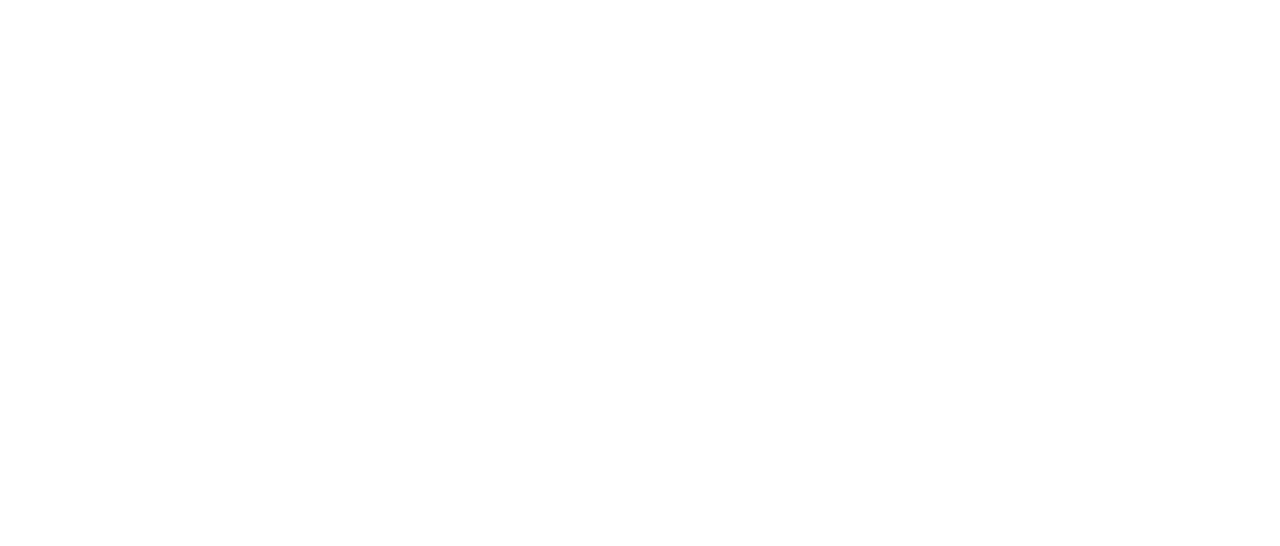
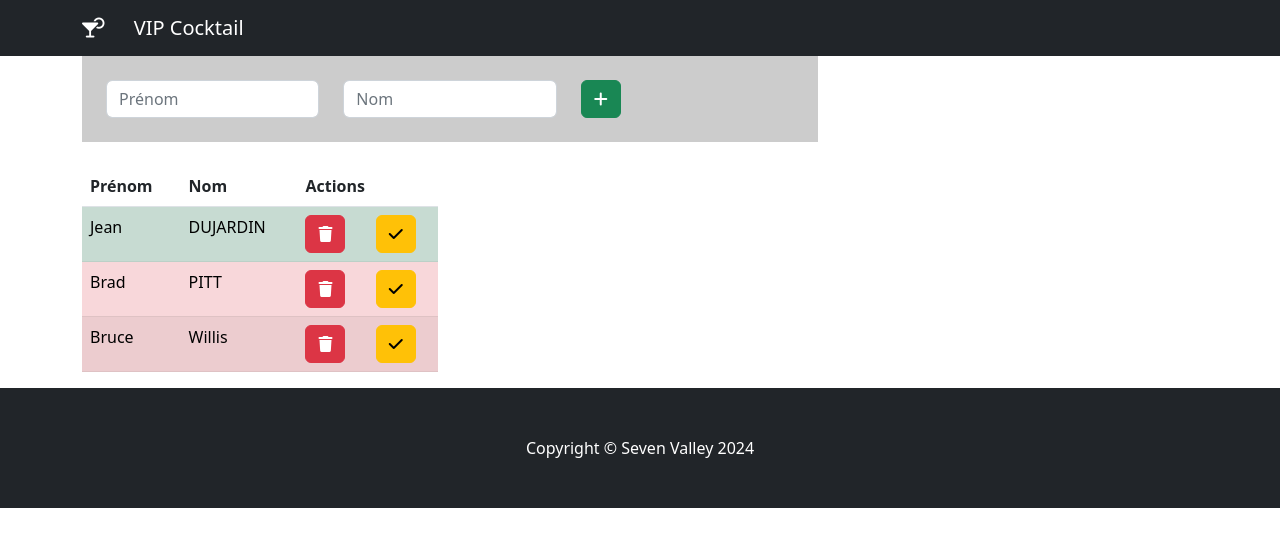
Before and after one commit to Jeremie-pires/javascript, a plain HTML site: page tp vip/index.html in a window 1280 px wide. Drawn offline with nearby package versions, Linux system fonts and the light colour scheme.

Commit message:
début tp vip

```diff
--- a/tp vip/index.html
+++ b/tp vip/index.html
@@ -0,0 +1,138 @@
+<!DOCTYPE html>
+<html lang="en">
+  <head>
+    <meta charset="UTF-8" />
+    <meta http-equiv="X-UA-Compatible" content="IE=edge" />
+    <meta name="viewport" content="width=device-width, initial-scale=1.0" />
+    <title>Vip Cocktail</title>
+    <link
+      rel="stylesheet"
+      href="https://cdnjs.cloudflare.com/ajax/libs/font-awesome/6.4.0/css/all.min.css"
+      integrity="sha512-iecdLmaskl7CVkqkXNQ/ZH/XLlvWZOJyj7Yy7tcenmpD1ypASozpmT/E0iPtmFIB46ZmdtAc9eNBvH0H/ZpiBw=="
+      crossorigin="anonymous"
+      referrerpolicy="no-referrer"
+    />
+    <link
+      href="https://cdn.jsdelivr.net/npm/bootstrap@5.2.3/dist/css/bootstrap.min.css"
+      rel="stylesheet"
+      integrity="sha384-rbsA2VBKQhggwzxH7pPCaAqO46MgnOM80zW1RWuH61DGLwZJEdK2Kadq2F9CUG65"
+      crossorigin="anonymous"
+    />
+    <link rel=icon
+    href=https://cdn.jsdelivr.net/npm/@fortawesome/fontawesome-free@6/svgs/solid/martini-glass-citrus.svg>
+  </head>
+  <style>
+    .bg-gris {
+      background-color: #ccc;
+    }
+  </style>
+  <body>
+    <nav class="navbar navbar-expand-lg navbar-dark bg-dark">
+      <div class="container">
+        <a class="navbar-brand" href="#">
+          <i class="fa-solid fa-martini-glass-citrus me-4"></i>
+          VIP Cocktail</a
+        >
+      </div>
+    </nav>
+    <div class="container">
+      <div class="row">
+        <div class="col-8">
+          <div class="bg-gris p-4">
+            <div class="row">
+              <div class="col-4">
+                <input
+                  aria-label="Prénom"
+                  class="form-control"
+                  placeholder="Prénom"
+                />
+              </div>
+              <div class="col-4">
+                <input
+                  aria-label="Nom"
+                  class="form-control"
+                  placeholder="Nom"
+                />
+              </div>
+              <div class="col-1">
+                <button class="btn btn-success">
+                  <i class="fa fa-plus"></i>
+                </button>
+              </div>
+            </div>
+          </div>
+        </div>
+      </div>
+      <div class="row">
+        <div class="col-4">
+          <table class="table table-striped mt-4">
+            <thead>
+              <tr>
+                <th>Prénom</th>
+                <th>Nom</th>
+                <th colspan="2">Actions</th>
+              </tr>
+            </thead>
+            <tbody>
+              <tr class="table-success" data-indice="0">
+                <td>Jean</td>
+                <td>DUJARDIN</td>
+                <td>
+                  <button class="btn btn-danger">
+                    <i class="fa fa-trash"></i>
+                  </button>
+                </td>
+                <td>
+                  <button class="btn btn-warning">
+                    <i class="fa fa-check"></i>
+                  </button>
+                </td>
+              </tr>
+              <tr class="table-danger">
+                <td>Brad</td>
+                <td>PITT</td>
+                <td>
+                  <button class="btn btn-danger">
+                    <i class="fa fa-trash"></i>
+                  </button>
+                </td>
+
+                <td>
+                  <button class="btn btn-warning">
+                    <i class="fa fa-check"></i>
+                  </button>
+                </td>
+              </tr>
+              <tr class="table-danger">
+                <td>Bruce</td>
+                <td>Willis</td>
+                <td>
+                  <button class="btn btn-danger">
+                    <i class="fa fa-trash"></i>
+                  </button>
+                </td>
+
+                <td>
+                  <button class="btn btn-warning">
+                    <i class="fa fa-check"></i>
+                  </button>
+                </td>
+              </tr>
+            </tbody>
+          </table>
+        </div>
+
+        <!-- col4 -->
+      </div>
+      <!-- row -->
+    </div>
+    <footer class="py-5 bg-dark">
+      <div class="container px-4 px-lg-5">
+        <p class="m-0 text-center text-white">
+          Copyright &copy; Seven Valley 2024
+        </p>
+      </div>
+    </footer>
+    <script src="script.js" defer></script>
+  </body>
+</html>
```
Also changed, not shown: paner de fruits template/index.html (+10 -10 lines), paner de fruits template/script.js (+32 -18 lines).
